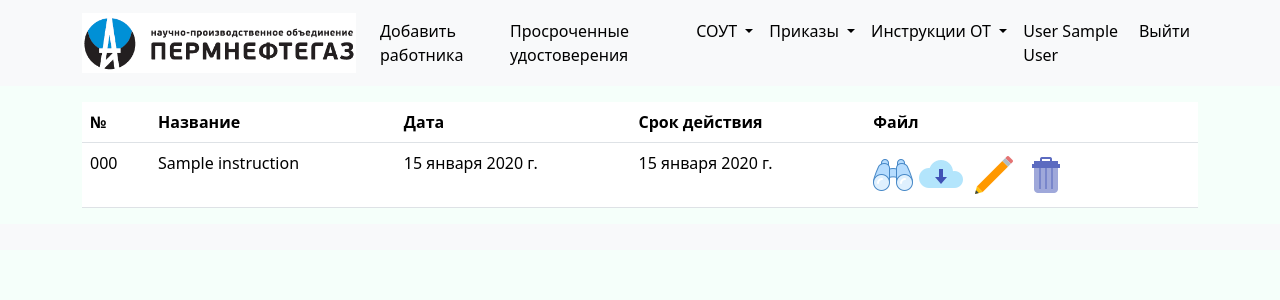
After one commit to ZigulatNatria/InfoOt, a Django app: page /instructions/ in a window 1280 px wide. The commit adds this page. Shown: the top 300 px of the page. Run offline with Django 4.2, Linux system fonts and the light colour scheme; a user stored in the database is signed in; tables that the repository leaves empty hold one stand-in row (values such as "Sample post"); parts of the project's set-up code (start-up, migrations or seed data) failed here and were passed over.

Commit message:
Реализовано добавление, редактирование и удаление инструкций по ОТ. Переделана связь профессии с работником с многое ко многому на один ко многим. реализован вывод всех инструкций по ОТ

```diff
--- a/InfoOt/info/admin.py
+++ b/InfoOt/info/admin.py
@@ -1,6 +1,6 @@
 from django.contrib import admin
 from .models import Employee, Medicine, Psycho, Passport, Education, Certificate, MedicineParagraph, Subdivision, \
-    Profession, Sawc, Order
+    Profession, Sawc, Order, Instruction
 
 # Register your models here.
 admin.site.register(Employee)
@@ -14,3 +14,4 @@ admin.site.register(Subdivision)
 admin.site.register(Profession)
 admin.site.register(Sawc)
 admin.site.register(Order)
+admin.site.register(Instruction)
--- a/InfoOt/info/models.py
+++ b/InfoOt/info/models.py
@@ -63,7 +63,8 @@ class Employee(AbstractUser):
     phone = models.IntegerField(verbose_name='Телефон', null=True, blank=True)
     subdivision = models.ForeignKey(Subdivision, verbose_name='Подразделение', on_delete=models.CASCADE, null=True, blank=True)
     photo_employee = models.ImageField(verbose_name='Фото работника', null=True, blank=True)
-    profession = models.ManyToManyField(Profession, verbose_name='Профессия')
+    # profession = models.ManyToManyField(Profession, verbose_name='Профессия', blank=True)
+    profession = models.ForeignKey(Profession, verbose_name='Профессия', on_delete=models.CASCADE, null=True, blank=True)
     sawc = models.ManyToManyField(Sawc, verbose_name='СОУТ', blank=True)
     supervisor = models.BooleanField(verbose_name='Рководитель', default=False)
 
@@ -229,3 +230,24 @@ class Order(models.Model):
 
     def get_absolute_url(self):
         return f'/orders/'
+
+
+class Instruction(models.Model):
+    number = models.CharField(max_length=10, verbose_name='Номер инструкции')
+    name = models.CharField(max_length=250, verbose_name='Название инструкции')
+    date = models.DateField(verbose_name='Дата утверждения инструкции')
+    date_end = models.DateField(verbose_name='Срок действия')
+    file = models.FileField(verbose_name='Скан инструкции', upload_to='instruction')
+    profession = models.ManyToManyField(Profession, verbose_name='Профессия', blank=True)
+    employee = models.ManyToManyField(Employee, verbose_name='Работник', blank=True)
+    date_add = models.DateTimeField(auto_now_add=True)
+
+    class Meta:
+        verbose_name_plural = 'Инструкции'
+        verbose_name = 'Инструкция'
+
+    def __str__(self):
+        return '{}'.format(self.number) + ' ' + '{}'.format(self.name)
+
+    def get_absolute_url(self):
+        return f'/instructions/'
--- a/InfoOt/info/urls.py
+++ b/InfoOt/info/urls.py
@@ -4,13 +4,15 @@ from .views import profile_employee, medicine,\
     MedicineParagraphUpdateView, EmployeeAddView, PassportAddView, PassportUpdateView, MedicineAddView, \
     MedicineParagraphAddView, EducationAddView, CertificateAddView, PsychoAddView, GeneratePdf, EmployeeView,\
     PsychoUpdateView, SawcAddView, SawcAddToEmployee, SawcListView, SawcDelete, SawcUpdateView, OrderListView, \
-    OrderAddView, OrderUpdateView, OrderDeleteView, some_view, index, time_out
+    OrderAddView, OrderUpdateView, OrderDeleteView, InstructionListView, InstructionCreateView, InstructionUpdateView,\
+    InstructionDeleteView, some_view, index, time_out
 
 
 urlpatterns = [
     path('', EmployeeView.as_view(), name='employee'),
     path('sawc/', SawcListView.as_view(), name='sawc'),
     path('orders/', OrderListView.as_view(), name='orders'),
+    path('instructions/', InstructionListView.as_view(), name='instructions'),
     path('<int:employee_id>/', profile_employee, name='profile_employee'),
     path('medicine/<int:medicine_id>', medicine, name='medicine'),
     path('certificate/<int:employee_id>', certificate, name='certificate'),
@@ -26,6 +28,7 @@ urlpatterns = [
     path('sawc_add_to/<pk>', SawcAddToEmployee.as_view(), name='sawc_add_to'),
     path('sawc_update/<pk>', SawcUpdateView.as_view(), name='sawc_update'),
     path('order_update/<pk>', OrderUpdateView.as_view(), name='order_update'),
+    path('instruction_update/<pk>', InstructionUpdateView.as_view(), name='instruction_update'),
     #Добавление
     path('employee_add/', EmployeeAddView.as_view(), name='employee_add'),
     path('passport_add/', PassportAddView.as_view(), name='passport_add'),
@@ -36,9 +39,11 @@ urlpatterns = [
     path('psycho_add/', PsychoAddView.as_view(), name='psycho_add'),
     path('sawc_add/', SawcAddView.as_view(), name='sawc_add'),
     path('order_add/', OrderAddView.as_view(), name='order_add'),
+    path('instruction_add/', InstructionCreateView.as_view(), name='instruction_add'),
     #Удаление
     path('sawc_delete/<pk>', SawcDelete.as_view(), name='sawc_delete'),
     path('order_delete/<pk>', OrderDeleteView.as_view(), name='order_delete'),
+    path('instruction_delete/<pk>', InstructionDeleteView.as_view(), name='instruction_delete'),
     #Срок
     path('time_out/', time_out, name='time_out'),
     #PDF
--- a/InfoOt/info/views.py
+++ b/InfoOt/info/views.py
@@ -1,11 +1,11 @@
 from django.shortcuts import render
 from .models import Employee, Passport, Education, Certificate, Psycho, Medicine, \
-    MedicineParagraph, Subdivision, Sawc, Order
+    MedicineParagraph, Subdivision, Sawc, Order, Instruction
 from django.views.generic import ListView, UpdateView, CreateView, View, TemplateView, \
     DeleteView
 from .forms import EmployeeAddForm, CertificateAddForm, EducationAddForm, \
     MedicineParagraphAddForm, PassportAddForm, MedicineAddForm, PsychoAddForm, \
-    SawcAddForm, SawcAddToEmployeeForm, OrderAddForm
+    SawcAddForm, SawcAddToEmployeeForm, OrderAddForm, InstructionFormAdd
 from django.contrib.auth.mixins import LoginRequiredMixin
 from django.utils import timezone
 import datetime
@@ -59,6 +59,9 @@ def profile_employee(request, employee_id):
     passport = Passport.objects.filter(employee=employee_id)
     orders = Order.objects.filter(employees=employee_id)
     current_profile = Employee.objects.get(pk=employee_id)
+    current_profession = current_profile.profession #TODO сделать выборку инструкций по профессии и по имени
+    print(current_profession)
+
     try:
         medicine = Medicine.objects.get(employee=employee_id) #обращаемся к полю медицины через связанную модель Employee
         medicine_paragraph = MedicineParagraph.objects.filter(medicine=medicine.id)
@@ -312,6 +315,35 @@ class OrderDeleteView(LoginRequiredMixin, DeleteView):
     success_url = '/orders/'
 
 
+"""Инструкции"""
+class InstructionListView(LoginRequiredMixin, ListView):
+    model = Instruction
+    context_object_name = 'instructions'
+    template_name = 'instruction_list.html'
+
+
+class InstructionCreateView(LoginRequiredMixin, CreateView):
+    model = Instruction
+    template_name = 'create.html'
+    form_class = InstructionFormAdd
+
+
+class InstructionUpdateView(LoginRequiredMixin, UpdateView):
+    template_name = 'create.html'
+    form_class = InstructionFormAdd
+
+    def get_object(self, **kwargs):
+        id = self.kwargs.get('pk')
+        return Instruction.objects.get(pk=id)
+
+
+class InstructionDeleteView(LoginRequiredMixin, DeleteView):
+    queryset = Instruction.objects.all()
+    context_object_name = 'instruction'
+    template_name = 'delete/instruction_delete.html'
+    success_url = '/instructions/'
+
+
 """PDF пробный запуск"""
 def some_view(request):
     # Create a file-like buffer to receive PDF data.
--- a/InfoOt/templates/base.html
+++ b/InfoOt/templates/base.html
@@ -44,6 +44,15 @@
                             <li><a class="dropdown-item" href="{% url 'order_add' %}">Добавить приказ</a></li>
                           </ul>
                       </li>
+                      <li class="nav-item dropdown">
+                          <a class="nav-link active dropdown-toggle" href="#" role="button" data-bs-toggle="dropdown" aria-expanded="false">
+                            Инструкции ОТ
+                          </a>
+                          <ul class="dropdown-menu">
+                            <li><a class="dropdown-item" href="{% url 'instructions' %}">Список инструкций ОТ</a></li>
+                            <li><a class="dropdown-item" href="{% url 'instruction_add' %}">Добавить инструкцию</a></li>
+                          </ul>
+                      </li>
                   </ul>
                   <ul class="navbar-nav me-auto mb-2 mb-lg-0" style="justify-content: end">
                       <li class="nav-item">
--- a/InfoOt/templates/employee_list.html
+++ b/InfoOt/templates/employee_list.html
@@ -33,7 +33,7 @@
           <td>{{employ.birth_date}}</td>
           <td>{{employ.phone}}</td>
             {% if employ.supervisor %}
-                <td style="background-color: #fff3cd">{{employ.profession.all|join:", " }}</td>
+                <td style="background-color: #fff3cd">{{employ.profession.name }}</td>
             {% else %}
                 <td>{{employ.profession.all|join:", " }}</td>
             {% endif %}
--- /dev/null
+++ b/InfoOt/templates/instruction_list.html
@@ -0,0 +1,40 @@
+<!DOCTYPE html>
+<html lang="en">
+{% extends 'base.html' %}
+<body>
+{% block content %}
+<div class="container">
+    <table class="table">
+      <thead>
+        <tr>
+          <th scope="col">№</th>
+          <th scope="col">Название</th>
+          <th scope="col">Дата</th>
+          <th scope="col">Срок действия</th>
+          <th scope="col">Файл</th>
+        </tr>
+      </thead>
+      <tbody>
+        {% for instruction in instructions %}
+           <tr>
+             <td>{{ instruction.number }}</td>
+             <td>{{ instruction.name }}</td>
+             <td>{{ instruction.date }}</td>
+             <td>{{ instruction.date_end }}</td>
+             <td>
+                 {% if instruction.file %}
+                     {% load static %}
+                     <a href="{% get_media_prefix %}{{instruction.file}}" target ="_blank"><img src="/static/ico/look-48.png"></a>
+                     <a href="{{instruction.file.url}}" download="{{instruction.file.url}}"><img src="/static/ico/download-48.png"></a>
+                     <a href="{% url 'instruction_update' instruction.id %}"><img src="/static/ico/edit-48.png"></a>
+                     <a href="{% url 'instruction_delete' instruction.id %}"><img src="/static/ico/delete-48.png"></a>
+                 {% endif %}
+             </td>
+           </tr>
+        {% endfor %}
+      </tbody>
+    </table>
+</div>
+{% endblock content %}
+</body>
+</html>
--- a/InfoOt/templates/profile.html
+++ b/InfoOt/templates/profile.html
@@ -13,7 +13,7 @@
                 <div class="col-5">
                     <!-- Информация оработнике -->
                     <p>{{current_profile.surname}} {{current_profile.name}} {{current_profile.patronym}}</p>
-                    <p>Должность: {{current_profile.profession.all|join:", "}}</p>
+                    <p>Должность: {{current_profile.profession.name}}</p>
                     <p>Структурное подразделение: {{current_profile.subdivision}}</p>
                     <p>дата рождения: {{current_profile.birth_date}}</p>
                     <p>телефон: {{current_profile.phone}}</p>
--- a/InfoOt/templates/protect/index.html
+++ b/InfoOt/templates/protect/index.html
@@ -13,7 +13,7 @@
                 <div class="col-5">
                     <!-- Информация оработнике -->
                     <p>{{view.employee.surname}} {{view.employee.name}} {{view.employee.patronym}}</p>
-                    <p>Должность: {{view.employee.profession.all|join:", "}}</p>
+                    <p>Должность: {{view.employee.profession.name}}</p>
                     <p>Структурное подразделение: {{view.employee.subdivision}}</p>
                     <p>дата рождения: {{view.employee.birth_date}}</p>
                     <p>телефон: {{view.employee.phone}}</p>
```
Also changed, not shown: InfoOt/info/forms.py (+16 -1 lines), InfoOt/templates/delete/instruction_delete.html (added, +43 -0 lines).
